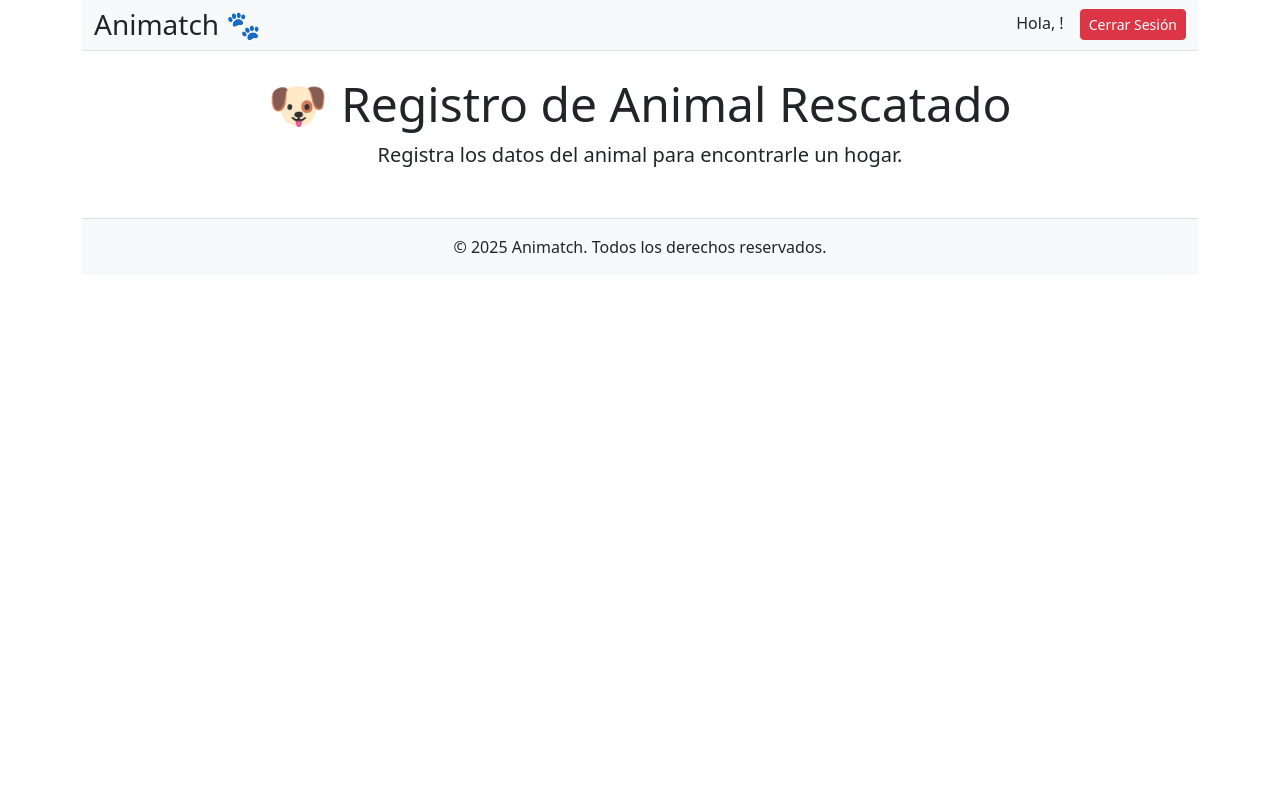
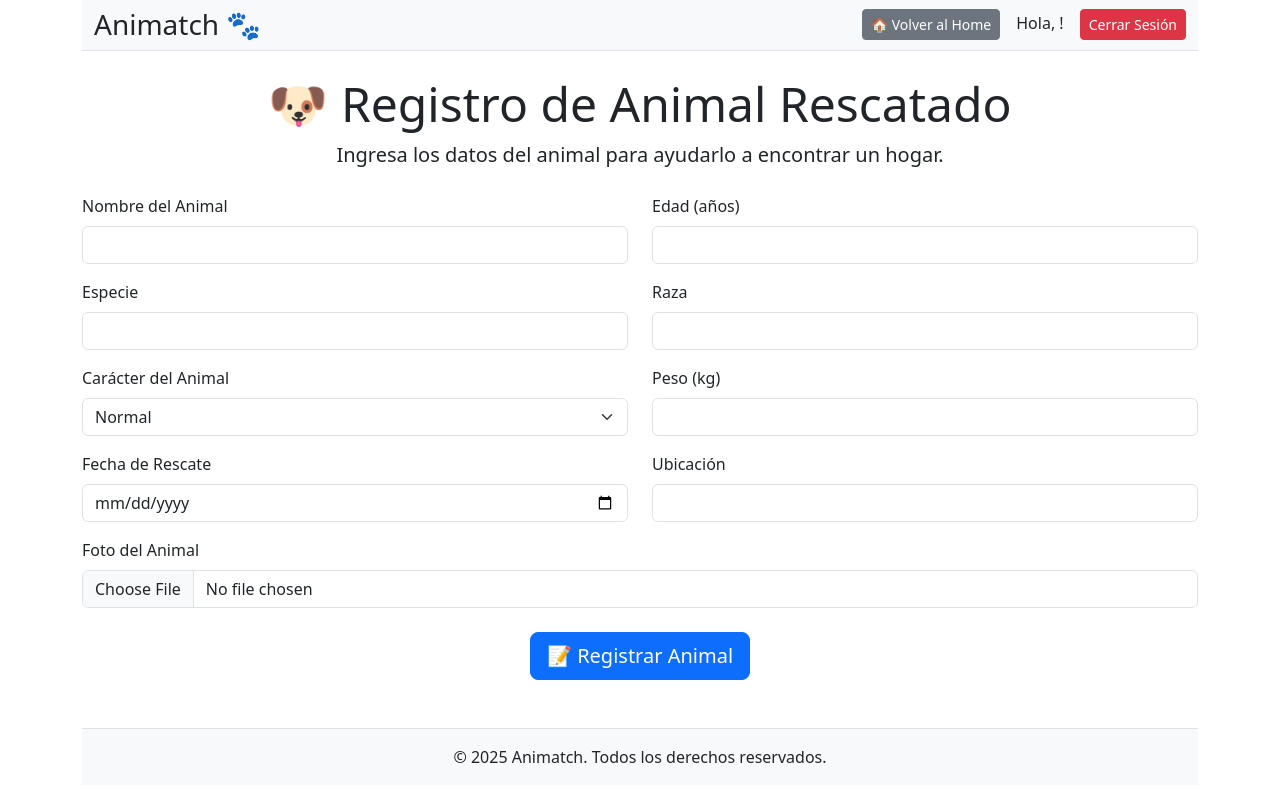
Before and after one commit to respinoza-p/animatch-web.app, a React (Vite) app: page /registro-animal in a window 1280 px wide. Built offline with nearby package versions, Linux system fonts and the light colour scheme.

Commit message:
Se agrega formulario para el registro de la mascota rescatada

```diff
--- a/src/RegistroAnimal.jsx
+++ b/src/RegistroAnimal.jsx
@@ -1,13 +1,212 @@
-import React from "react";
+import React, { useState } from "react";
 import Header from "./components/Header";
 import Footer from "./components/Footer";
 
 const RegistroAnimal = () => {
+  const [formData, setFormData] = useState({
+    nombre: "",
+    edad: "",
+    especie: "",
+    raza: "",
+    color: "",
+    peso: "",
+    fechaRescate: "",
+    ubicacion: "",
+    estadoSalud: "",
+    descripcion: "",
+    caracter: "normal", // Valor por defecto
+    foto: null,
+  });
+
+  const [errors, setErrors] = useState({});
+
+  const regex = {
+    nombre: /^[a-zA-Z\s]+$/,
+    edad: /^[0-9]{1,2}$/,
+    especie: /^[a-zA-Z\s]+$/,
+    raza: /^[a-zA-Z\s]+$/,
+    color: /^[a-zA-Z\s]+$/,
+    peso: /^\d+(\.\d{1,2})?$/,
+    fechaRescate: /^\d{4}-\d{2}-\d{2}$/,
+    ubicacion: /^[a-zA-Z\s]+$/,
+    estadoSalud: /^[a-zA-Z\s]+$/,
+    descripcion: /^.{10,}$/, // Mínimo 10 caracteres
+  };
+
+  const handleChange = (e) => {
+    const { name, value, type, files } = e.target;
+    setFormData({
+      ...formData,
+      [name]: type === "file" ? files[0] : value,
+    });
+
+    // Validar el campo con regex si aplica
+    if (regex[name] && !regex[name].test(value)) {
+      setErrors({
+        ...errors,
+        [name]: `Formato incorrecto para ${name}`,
+      });
+    } else {
+      const newErrors = { ...errors };
+      delete newErrors[name];
+      setErrors(newErrors);
+    }
+  };
+
+  const handleSubmit = (e) => {
+    e.preventDefault();
+
+    // Verificar si hay errores antes de enviar
+    if (Object.keys(errors).length > 0) {
+      alert("Corrige los errores antes de enviar el formulario.");
+      return;
+    }
+
+    console.log("Datos enviados:", formData);
+    alert("Registro exitoso!");
+  };
+
   return (
-    <div className="container text-center">
+    <div className="container">
       <Header />
-      <h2 className="display-5 mt-4">🐶 Registro de Animal Rescatado</h2>
-      <p className="lead">Registra los datos del animal para encontrarle un hogar.</p>
+      <h2 className="display-5 mt-4 text-center">🐶 Registro de Animal Rescatado</h2>
+      <p className="lead text-center">Ingresa los datos del animal para ayudarlo a encontrar un hogar.</p>
+
+      <form className="mt-4" onSubmit={handleSubmit}>
+        <div className="row">
+          {/* Nombre */}
+          <div className="col-md-6">
+            <label className="form-label">Nombre del Animal</label>
+            <input
+              type="text"
+              className={`form-control ${errors.nombre ? "is-invalid" : ""}`}
+              name="nombre"
+              value={formData.nombre}
+              onChange={handleChange}
+              required
+            />
+            {errors.nombre && <div className="invalid-feedback">{errors.nombre}</div>}
+          </div>
+
+          {/* Edad */}
+          <div className="col-md-6">
+            <label className="form-label">Edad (años)</label>
+            <input
+              type="number"
+              className={`form-control ${errors.edad ? "is-invalid" : ""}`}
+              name="edad"
+              value={formData.edad}
+              onChange={handleChange}
+              required
+            />
+            {errors.edad && <div className="invalid-feedback">{errors.edad}</div>}
+          </div>
+        </div>
+
+        <div className="row mt-3">
+          {/* Especie */}
+          <div className="col-md-6">
+            <label className="form-label">Especie</label>
+            <input
+              type="text"
+              className={`form-control ${errors.especie ? "is-invalid" : ""}`}
+              name="especie"
+              value={formData.especie}
+              onChange={handleChange}
+              required
+            />
+            {errors.especie && <div className="invalid-feedback">{errors.especie}</div>}
+          </div>
+
+          {/* Raza */}
+          <div className="col-md-6">
+            <label className="form-label">Raza</label>
+            <input
+              type="text"
+              className={`form-control ${errors.raza ? "is-invalid" : ""}`}
+              name="raza"
+              value={formData.raza}
+              onChange={handleChange}
+            />
+            {errors.raza && <div className="invalid-feedback">{errors.raza}</div>}
+          </div>
+        </div>
+
+        <div className="row mt-3">
+          {/* Carácter */}
+          <div className="col-md-6">
+            <label className="form-label">Carácter del Animal</label>
+            <select
+              className="form-select"
+              name="caracter"
+              value={formData.caracter}
+              onChange={handleChange}
+            >
+              <option value="normal">Normal</option>
+              <option value="muy-tranquilo">Muy Tranquilo</option>
+              <option value="tranquilo">Tranquilo</option>
+              <option value="levemente-agresivo">Levemente Agresivo</option>
+              <option value="agresivo">Agresivo</option>
+            </select>
+          </div>
+
+          {/* Peso */}
+          <div className="col-md-6">
+            <label className="form-label">Peso (kg)</label>
+            <input
+              type="text"
+              className={`form-control ${errors.peso ? "is-invalid" : ""}`}
+              name="peso"
+              value={formData.peso}
+              onChange={handleChange}
+            />
+            {errors.peso && <div className="invalid-feedback">{errors.peso}</div>}
+          </div>
+        </div>
+
+        <div className="row mt-3">
+          {/* Fecha de Rescate */}
+          <div className="col-md-6">
+            <label className="form-label">Fecha de Rescate</label>
+            <input
+              type="date"
+              className="form-control"
+              name="fechaRescate"
+              value={formData.fechaRescate}
+              onChange={handleChange}
+              required
+            />
+          </div>
+
+          {/* Ubicación */}
+          <div className="col-md-6">
+            <label className="form-label">Ubicación</label>
+            <input
+              type="text"
+              className={`form-control ${errors.ubicacion ? "is-invalid" : ""}`}
+              name="ubicacion"
+              value={formData.ubicacion}
+              onChange={handleChange}
+              required
+            />
+            {errors.ubicacion && <div className="invalid-feedback">{errors.ubicacion}</div>}
+          </div>
+        </div>
+
+        {/* Foto del Animal */}
+        <div className="mt-3">
+          <label className="form-label">Foto del Animal</label>
+          <input type="file" className="form-control" name="foto" onChange={handleChange} required />
+        </div>
+
+        {/* Botón de enviar */}
+        <div className="text-center mt-4">
+          <button type="submit" className="btn btn-primary btn-lg">
+            📝 Registrar Animal
+          </button>
+        </div>
+      </form>
+
       <Footer />
     </div>
   );
--- a/src/components/Header.jsx
+++ b/src/components/Header.jsx
@@ -11,12 +11,22 @@ const Header = ({ userName, setUser }) => {
     navigate("/");
   };
 
+  const goToHome = () => {
+    navigate("/home");
+  };
+
   return (
     <nav className="navbar navbar-light bg-light border-bottom mb-3">
       <div className="container d-flex justify-content-between align-items-center">
         <h1 className="h3 m-0">Animatch 🐾</h1>
+
         <div>
+          <button className="btn btn-secondary btn-sm me-3" onClick={goToHome}>
+            🏠 Volver al Home
+          </button>
+
           <span className="me-3">Hola, {userName}!</span>
+
           <button className="btn btn-danger btn-sm" onClick={handleLogout}>
             Cerrar Sesión
           </button>
```
